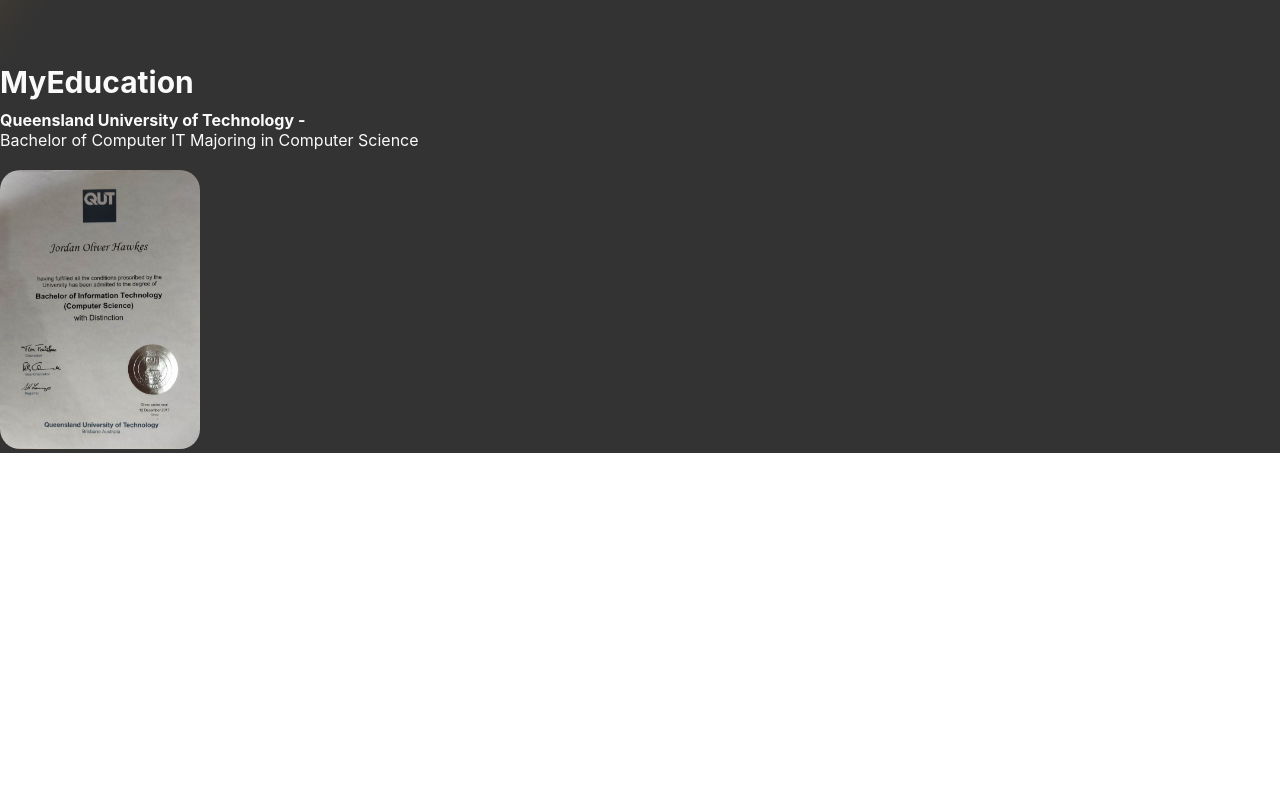
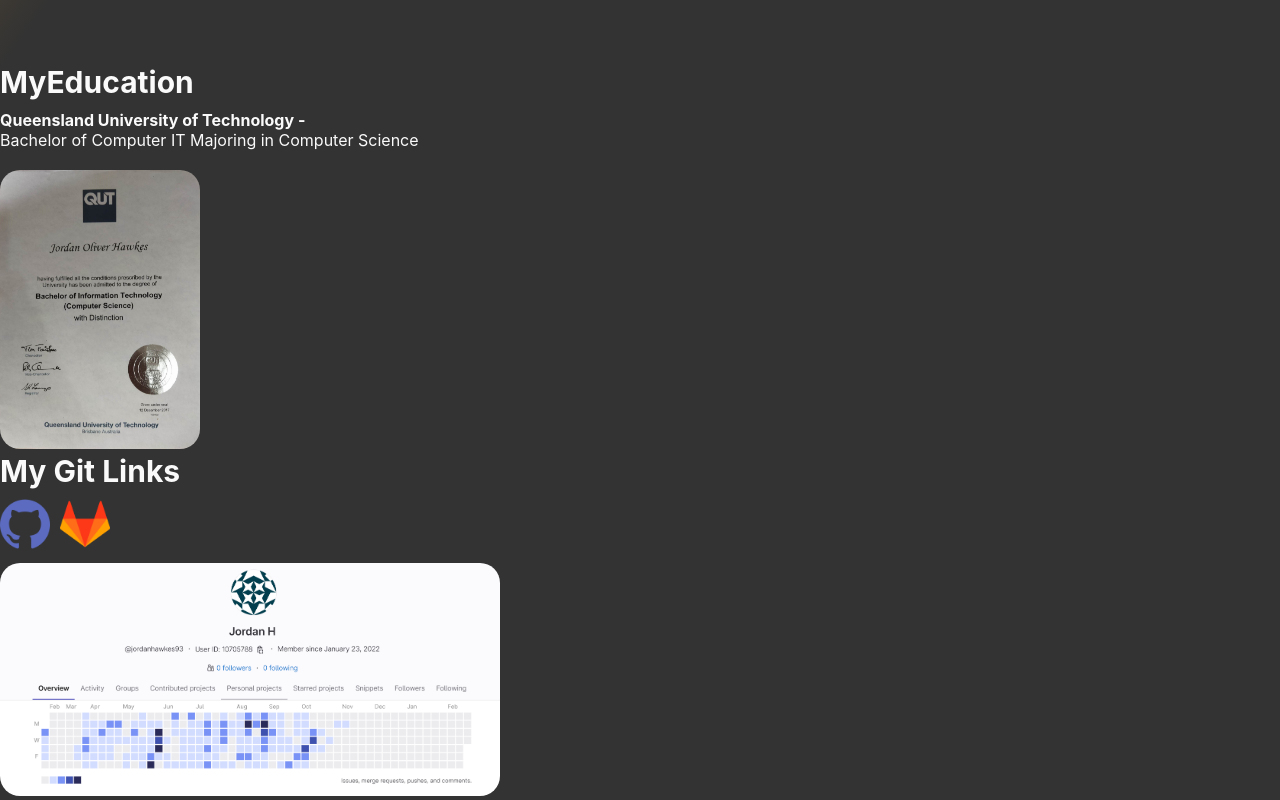
Before and after one commit to hawkesie/portfolio, a React (Create React App) app: page / in a window 1280 px wide. Shown: the part 2051-2851 px from the top of the page. Before the commit the page ends 2504 px from the top, so only its background shows below. Built offline with nearby package versions, Linux system fonts and the light colour scheme.

Commit message:
readded my gits content

```diff
--- a/src/App.js
+++ b/src/App.js
@@ -19,7 +19,7 @@
         <MySites />
 
         <MyEducation />
-        {/*  <MyGits/> */}
+         <MyGits/>
 
         </div>
       </div>
```
